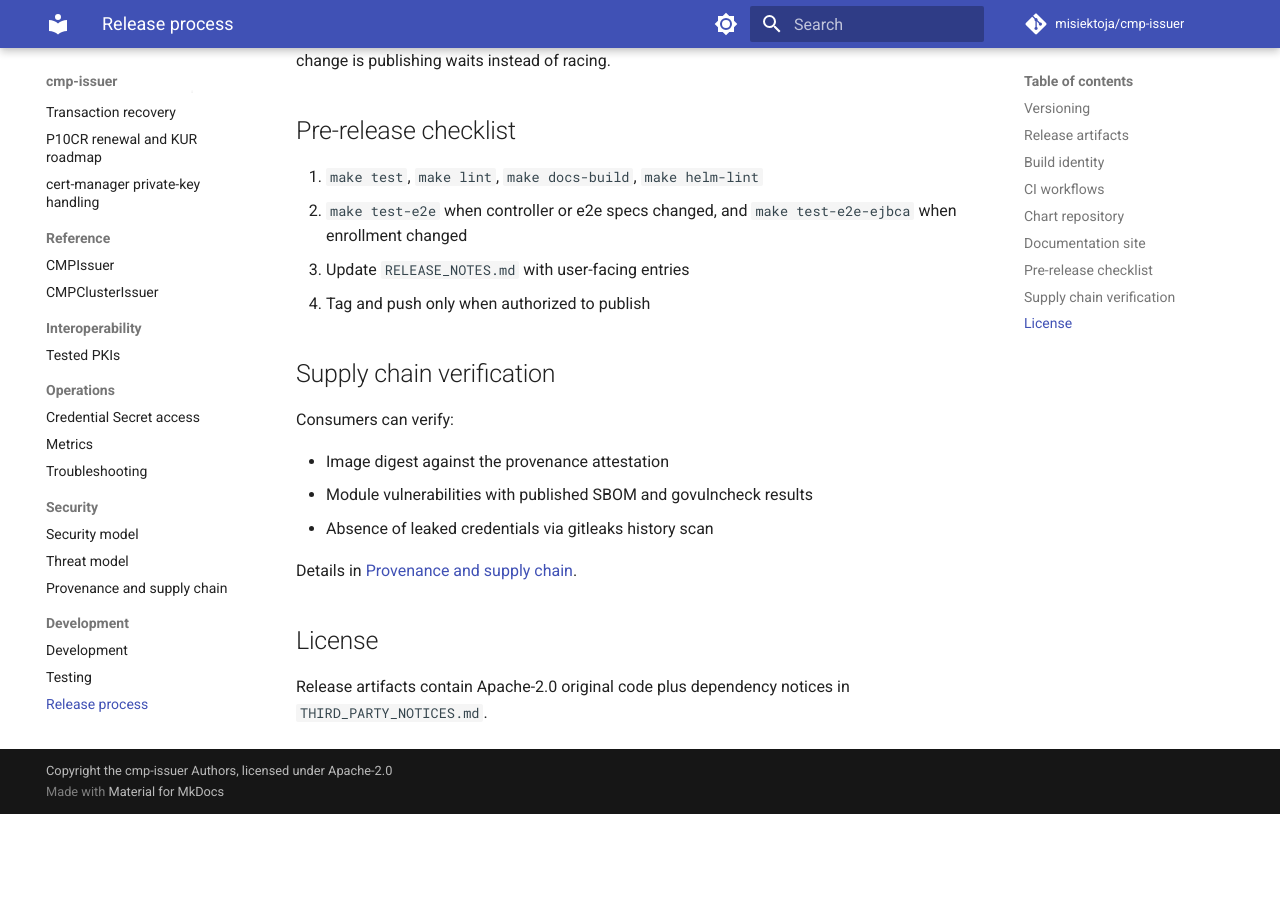
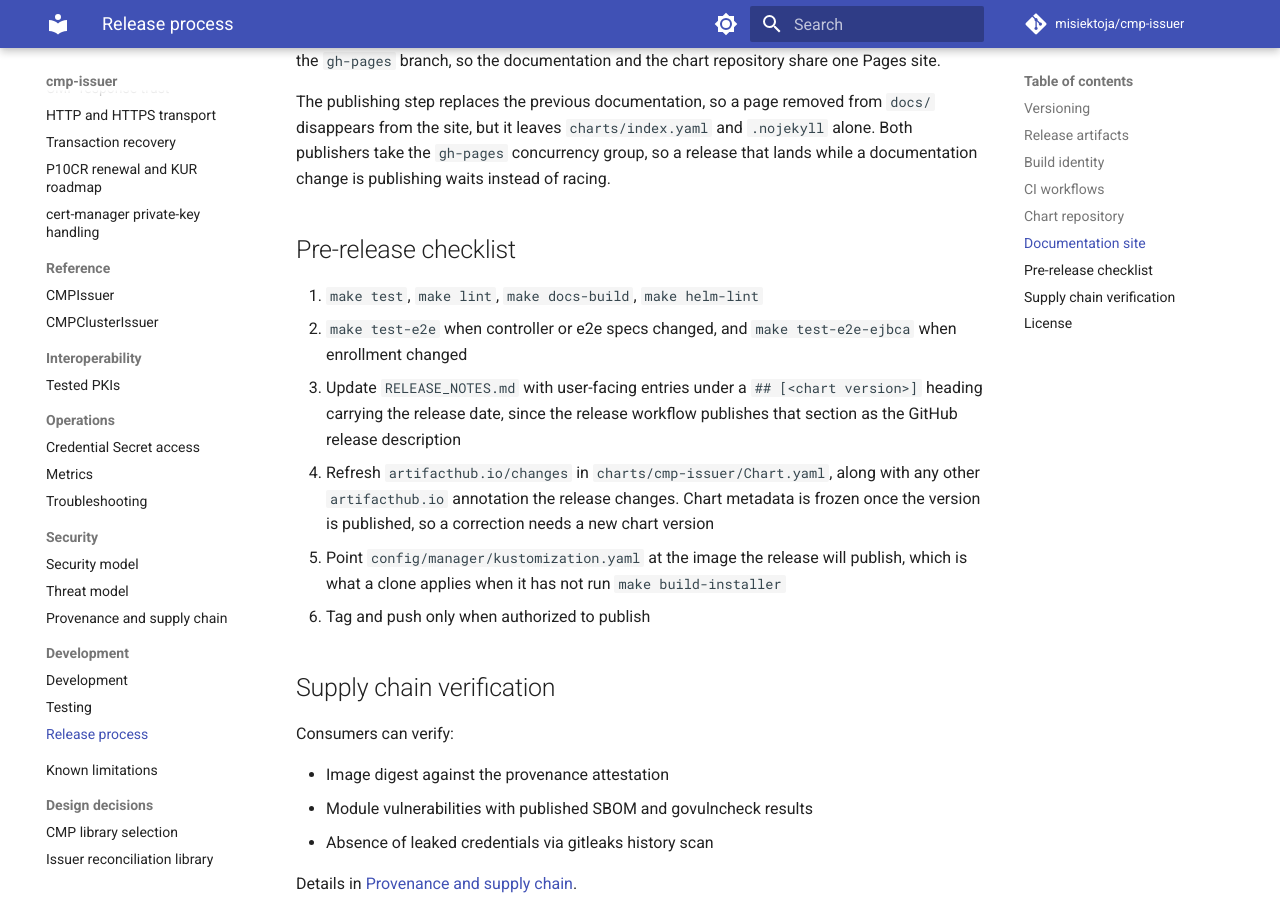
Before and after one commit to misiektoja/cmp-issuer, an MkDocs documentation site: the page built from docs/development/release-process.md, in a window 1280 px wide and 900 px high, scrolled down 3494 px. Built offline with MkDocs 1.6.1 and Material for MkDocs 9.7.7, drawn with Linux system fonts in a browser that asks for light colours; comment, search, counter and statistics services are not loaded; before the commit the page ends 4308 px from its top, so only the background shows below that; some of the changed text lies outside the part shown.

Commit message:
docs(development): document the release description and the metadata to refresh

```diff
--- a/docs/development/release-process.md
+++ b/docs/development/release-process.md
@@ -44,6 +44,11 @@
   chart rather than the version, which Helm requires and which no build step here can change.
 * `make sbom` run without `VERSION`, as `make supply-chain` and the supply chain workflow do, names the
   bill of materials after the commit it describes instead, since there is no release to name.
+
+The GitHub release description is the `RELEASE_NOTES.md` section for the version being tagged. It is
+extracted before the image is pushed, so a heading that is missing or no longer matches the tag fails
+the run while retagging still costs nothing. The release is created as a draft, so the description can
+still be edited before anyone sees it.
 
 ## Build identity
 
@@ -114,8 +119,14 @@
 
 1. `make test`, `make lint`, `make docs-build`, `make helm-lint`
 2. `make test-e2e` when controller or e2e specs changed, and `make test-e2e-ejbca` when enrollment changed
-3. Update `RELEASE_NOTES.md` with user-facing entries
-4. Tag and push only when authorized to publish
+3. Update `RELEASE_NOTES.md` with user-facing entries under a `## [<chart version>]` heading carrying the
+   release date, since the release workflow publishes that section as the GitHub release description
+4. Refresh `artifacthub.io/changes` in `charts/cmp-issuer/Chart.yaml`, along with any other
+   `artifacthub.io` annotation the release changes. Chart metadata is frozen once the version is
+   published, so a correction needs a new chart version
+5. Point `config/manager/kustomization.yaml` at the image the release will publish, which is what a
+   clone applies when it has not run `make build-installer`
+6. Tag and push only when authorized to publish
 
 ## Supply chain verification
 
```
